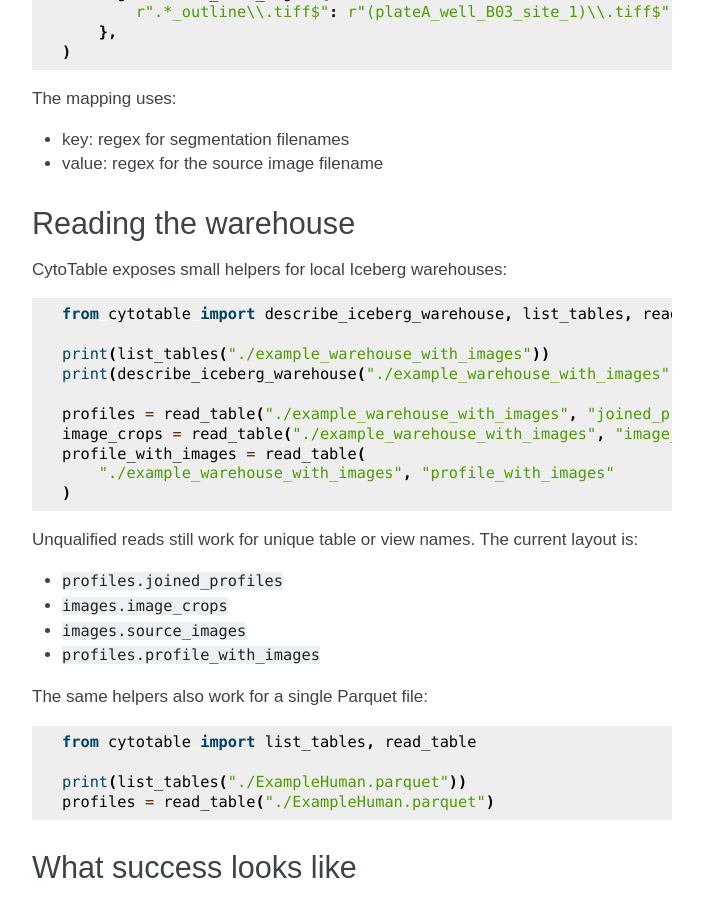
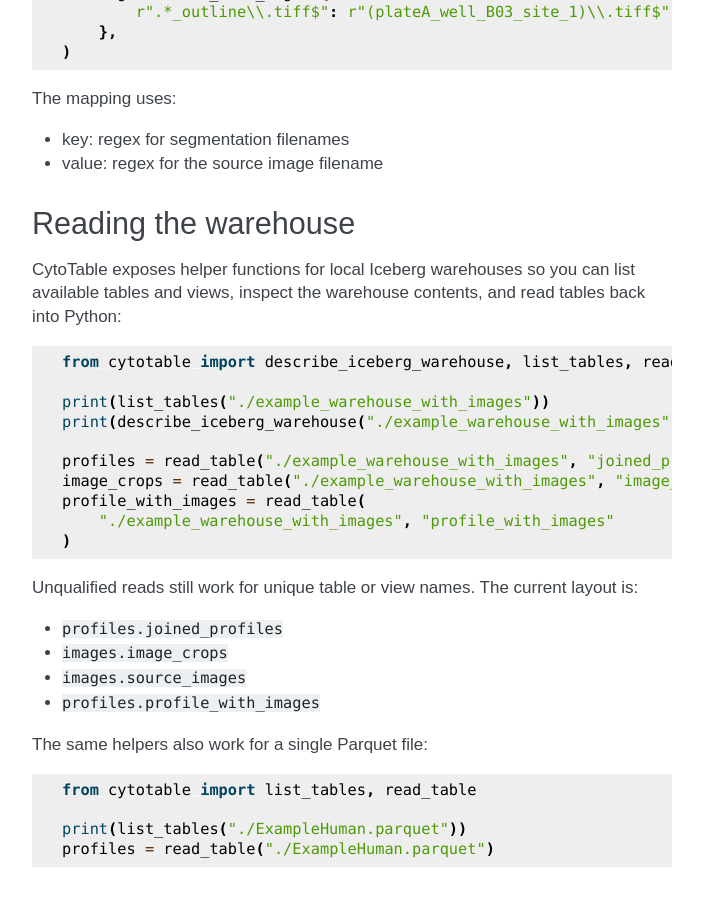
Before and after one commit to cytomining/CytoTable, a Sphinx documentation site: the page built from docs/source/tutorials/iceberg_warehouse_with_images.md, in a window 1280 px wide and 900 px high, scrolled down 4396 px. Shown: the whole window, without its empty margins (438-1141 px from the left). Built offline with Sphinx 7.4.7, drawn with Linux system fonts in a browser that asks for light colours; pages that are not in the unit, such as notebooks, are missing from menus.

Commit message:
helper function docs
Co-Authored-By: Gregory Way <gregory.way@gmail.com>

````diff
--- a/docs/source/tutorials/iceberg_warehouse_with_images.md
+++ b/docs/source/tutorials/iceberg_warehouse_with_images.md
@@ -194,7 +194,9 @@
 
 ## Reading the warehouse
 
-CytoTable exposes small helpers for local Iceberg warehouses:
+CytoTable exposes helper functions for local Iceberg warehouses so you can list
+available tables and views, inspect the warehouse contents, and read tables
+back into Python:
 
 ```python
 from cytotable import describe_iceberg_warehouse, list_tables, read_table
````
